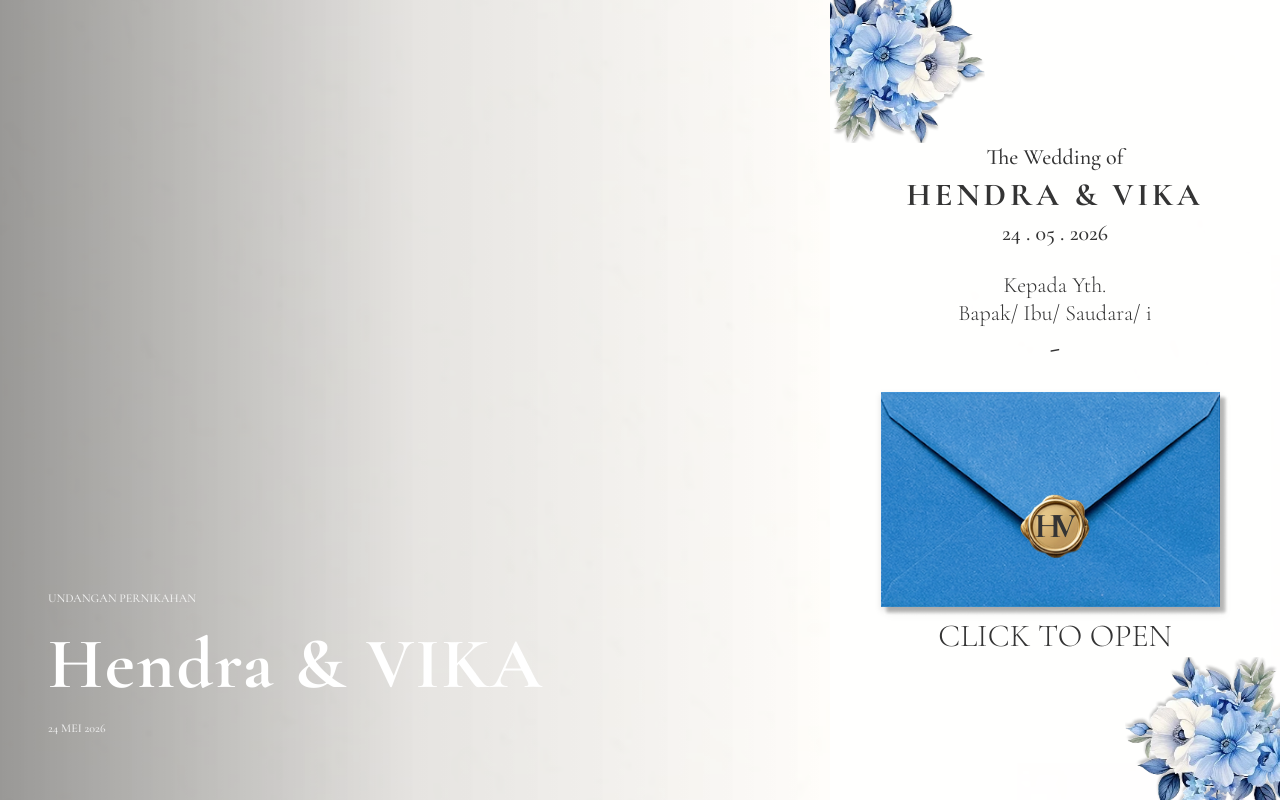
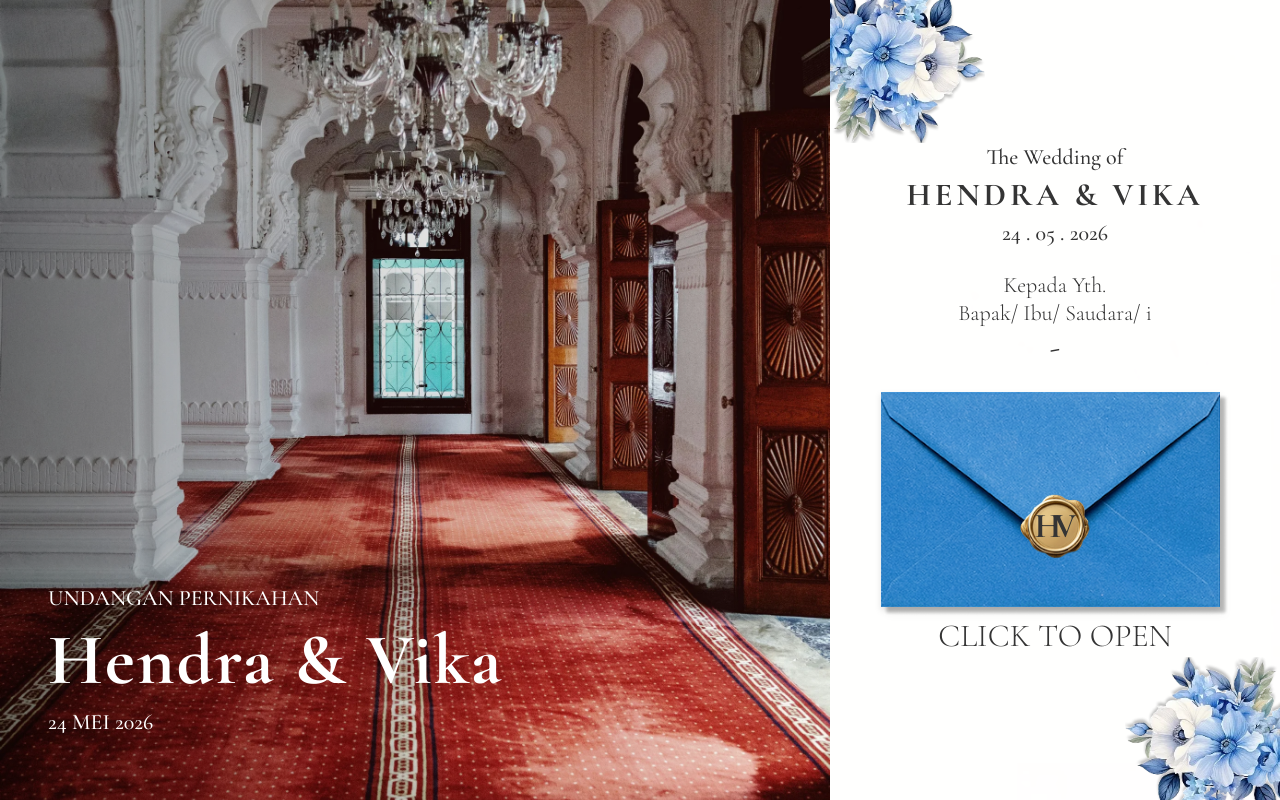
Before and after one commit to Arrasyidff/web-invitation-bunvik, a Next.js app in the folder frontend/: page / in a window 1280 px wide. Built offline with nearby package versions, Linux system fonts and the light colour scheme.

Commit message:
feat: Add cover panel image and update CoverLeftPanel component to display it. Adjust text styles for improved readability and consistency. Update OpeningVerseArch component for better layout and spacing.

```diff
--- a/frontend/src/features/cover/components/CoverLeftPanel.tsx
+++ b/frontend/src/features/cover/components/CoverLeftPanel.tsx
@@ -1,17 +1,26 @@
+import Image from "next/image";
+import coverPannel from "@/app/assets/cover-pannel.webp";
 import { GROOM_NAME, BRIDE_NAME, WEDDING_DATE_LONG } from "@/lib/constants";
 
 export function CoverLeftPanel() {
   return (
-    <div className="flex flex-col justify-end p-12 pb-16 relative flex-1 h-full">
+    <div className="flex flex-col justify-end p-12 pb-16 relative flex-1 h-full overflow-hidden">
+      <Image
+        src={coverPannel}
+        alt="Cover"
+        fill
+        className="object-cover object-center"
+        priority
+      />
       <div className="absolute inset-0 bg-linear-to-r from-black/40 via-black/10 to-transparent pointer-events-none" />
       <div className="relative z-10">
-        <p className="font-sans text-xs tracking-[0.4em] text-white/80 font-medium uppercase mb-3">
+        <p className="font-sans text-[1.375rem] text-white font-medium uppercase mb-3">
           Undangan Pernikahan
         </p>
-        <h1 className="font-sans text-7xl font-bold tracking-wide text-white leading-tight">
+        <h1 className="font-sans text-7xl font-bold tracking-wide text-white">
           {GROOM_NAME} &amp; {BRIDE_NAME}
         </h1>
-        <p className="font-sans text-xs tracking-[0.4em] text-white/80 font-medium uppercase mt-3">
+        <p className="font-sans text-[1.375rem] text-white font-medium uppercase mt-3">
           {WEDDING_DATE_LONG}
         </p>
       </div>
--- a/frontend/src/features/opening/components/OpeningVerseArch.tsx
+++ b/frontend/src/features/opening/components/OpeningVerseArch.tsx
@@ -7,14 +7,14 @@ export function OpeningVerseArch() {
         className="relative w-full font-bold -mt-6 z-0 bg-[#4a85b8] flex flex-col items-center justify-center px-6 pt-24 pb-12 text-white text-center min-[430px]:min-h-0 min-[430px]:h-125"
         style={{ borderRadius: "232px 232px 12px 12px", background: 'linear-gradient(142deg, #4299E1 0%, #3783C2 100%)' }}
       >
-        <p className="text-[1.375rem]">
+        <p className="text-[1.375rem] font-regular">
           &ldquo;Dan di antara tanda-tanda (kebesaran)-Nya ialah Dia menciptakan
           pasangan-pasangan untukmu dari jenismu sendiri, agar kamu cenderung dan
           merasa tenteram kepadanya, dan Dia menjadikan di antaramu rasa kasih dan
           sayang. Sungguh, pada yang demikian itu benar-benar terdapat tanda-tanda
           (kebesaran Allah) bagi kaum yang berpikir.&rdquo;
         </p>
-        <p className="text-[1.375rem] font-bold tracking-wide">QS Ar-Rum 21</p>
+        <p className="text-[1.375rem] mt-2 font-bold tracking-wide">QS Ar-Rum 21</p>
       </div>
     </ScrollReveal>
   );
--- a/frontend/src/lib/constants.ts
+++ b/frontend/src/lib/constants.ts
@@ -1,5 +1,5 @@
 export const GROOM_NAME = "Hendra";
-export const BRIDE_NAME = "VIKA";
+export const BRIDE_NAME = "Vika";
 export const GROOM_NAME_SHORT = "Sadiyono";
 export const BRIDE_NAME_SHORT = "Reyvika";
 export const GROOM_FULL_NAME = "Sadiyono Mahendra Putra";
```
Also changed, not shown: frontend/src/app/assets/cover-pannel.webp (added).
